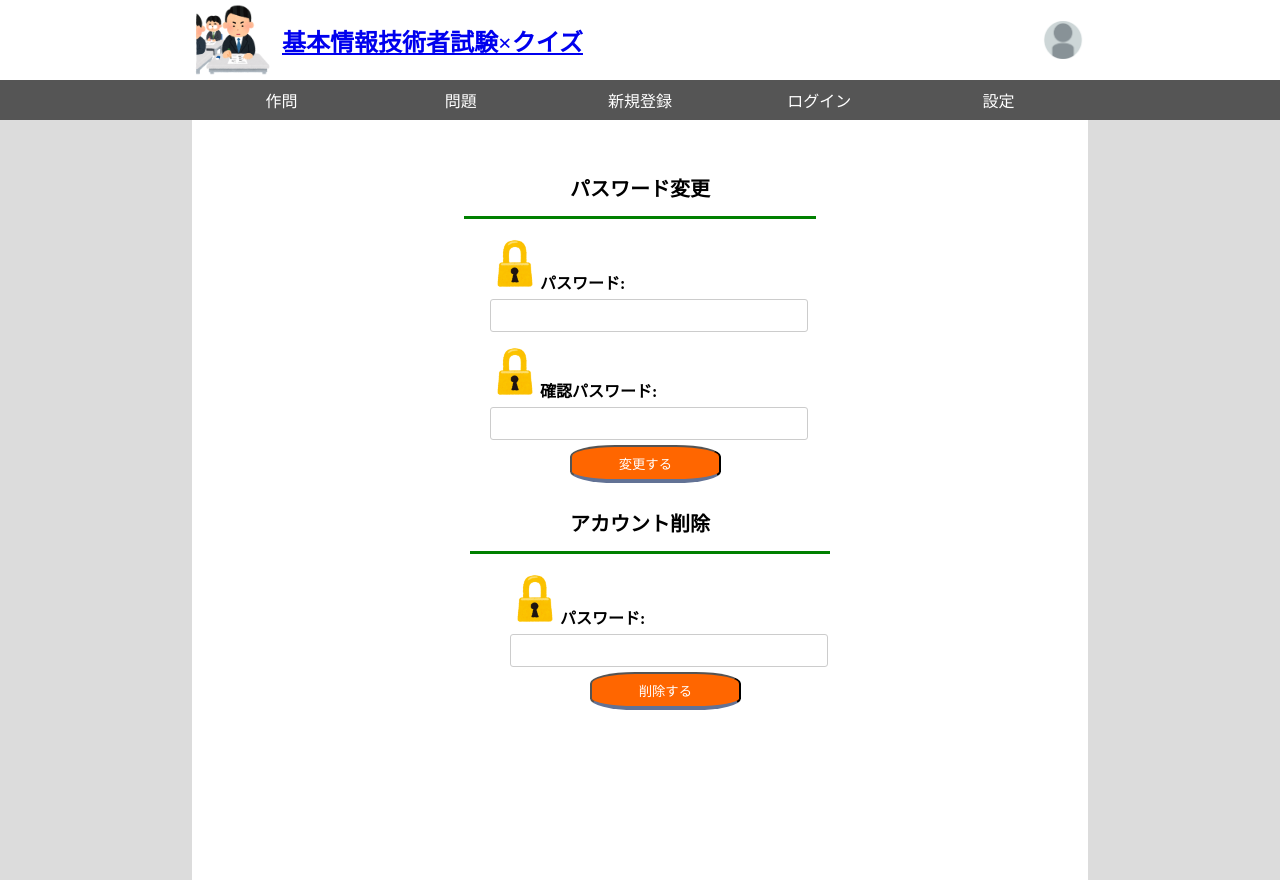
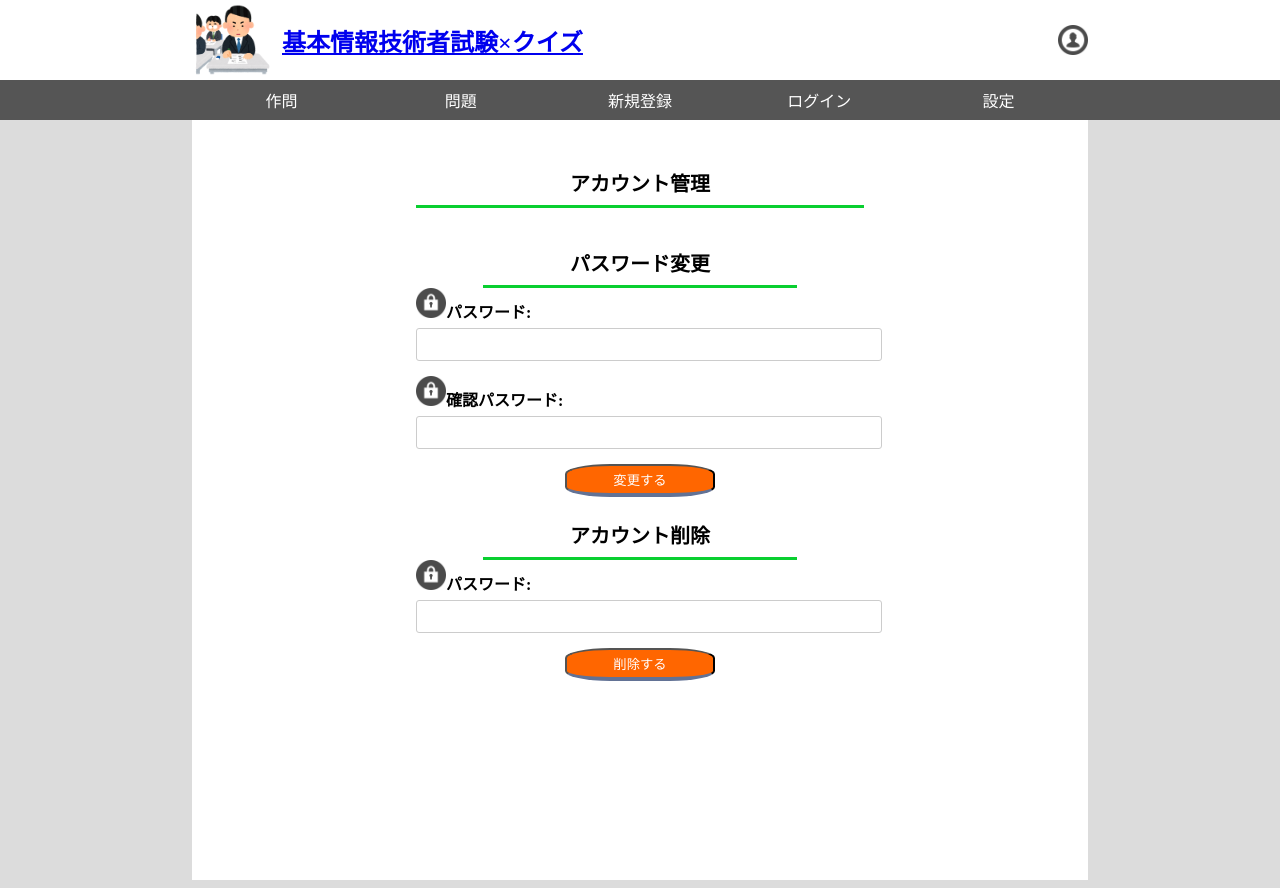
Before and after one commit to yuatomo/-------------, a PHP site: page /mypage/managementAccount.html in a window 1280 px wide. Run offline with PHP 8.4, Linux system fonts and the light colour scheme.

Commit message:
ユーザーアイコンを変更しました。

```diff
--- a/createQuestion/description.html
+++ b/createQuestion/description.html
@@ -15,7 +15,7 @@
                 </a>
                 <a href="index.html">基本情報技術者試験×クイズ</a>
                 <a class="mypage" href="../mypage/index.html">
-                    <img class="icon" src="../image/mypage.png" alt="マイページアイコン">
+                    <img class="icon" src="../image/user.png" alt="マイページアイコン">
                 </a>
             </h2>
         </header>
--- a/createQuestion/four-choice.html
+++ b/createQuestion/four-choice.html
@@ -15,7 +15,7 @@
                 </a>
                 <a href="index.html">基本情報技術者試験×クイズ</a>
                 <a class="mypage" href="../mypage/index.html">
-                    <img class="icon" src="../image/mypage.png" alt="マイページアイコン">
+                    <img class="icon" src="../image/user.png" alt="マイページアイコン">
                 </a>
             </h2>
         </header>
--- a/createQuestion/index.html
+++ b/createQuestion/index.html
@@ -15,7 +15,7 @@
                 </a>
                 <a href="../index.html">基本情報技術者試験×クイズ</a>
                 <a class="mypage" href="../mypage/index.html">
-                    <img class="icon" src="../image/mypage.png" alt="マイページアイコン">
+                    <img class="icon" src="../image/user.png" alt="マイページアイコン">
                 </a>
             </h2>
         </header>
--- a/createQuestion/list.html
+++ b/createQuestion/list.html
@@ -15,7 +15,7 @@
                 </a>
                 <a href="index.html">基本情報技術者試験×クイズ</a>
                 <a class="mypage" href="../mypage/index.html">
-                    <img class="icon" src="../image/mypage.png" alt="マイページアイコン">
+                    <img class="icon" src="../image/user.png" alt="マイページアイコン">
                 </a>
             </h2>
         </header>
--- a/css/navigation.css
+++ b/css/navigation.css
@@ -37,7 +37,7 @@ h2{
 }
 
 .icon {
-    width: 78px;
+    width: 55px;
     height: auto;
 }
 
--- a/index.html
+++ b/index.html
@@ -14,7 +14,7 @@
                 </a>
                 <a href="index.html">基本情報技術者試験×クイズ</a>
                 <a class="mypage" href="mypage/index.html">
-                    <img class="icon" src="image/logo.png" alt="マイページアイコン">
+                    <img class="icon" src="image/user.png" alt="マイページアイコン">
                 </a>
             </h2>
         </header>
--- a/loginAccount/index.html
+++ b/loginAccount/index.html
@@ -15,7 +15,7 @@
                 </a>
                 <a href="../index.html">基本情報技術者試験×クイズ</a>
                 <a class="mypage" href="../mypage/index.html">
-                    <img class="icon" src="../image/mypage.png" alt="マイページアイコン">
+                    <img class="icon" src="../image/user.png" alt="マイページアイコン">
                 </a>
             </h2>
         </header>
@@ -34,11 +34,11 @@
                 <div class="container">
                     <form action="login.php" method="POST">
                         <div class="form-group">
-                            <label for="username"><img src="../image/mypage.png" class="user-icon">ユーザー名:</label>
+                            <label for="username"><img src="../image/user.png" class="user-icon">ユーザー名:</label>
                             <input type="text" id="username" name="username" >
                         </div>
                         <div class="form-group">
-                            <label for="password"><img src="../image/lock_nankinjou.png" class="pass-icon">パスワード:</label>
+                            <label for="password"><img src="../image/key.png" class="pass-icon">パスワード:</label>
                             <input type="password" id="password" name="password" >
                         </div>
                         <div class="create">
--- a/mypage/css/managementAccount.css
+++ b/mypage/css/managementAccount.css
@@ -1,38 +1,24 @@
-h1 {
-    font-size: 20px;
-    text-align: center;
-    bottom: -10px;
-}
-
-.green{
-    position: relative;
-    width: 55%; /* 線の長さを調節する部分 */
-    height: 3px;
-    background-color: #008000; /* 緑色の線 */
-    margin: 0 auto; /* 中央に配置するためのマージン */
-
-}
-
-.green-under{
-    position: relative;
-    width: 120%; /* 線の長さを調節する部分 */
-    height: 3px;
-    background-color: #008000; /* 緑色の線 */
-    margin: 0 auto; /* 中央に配置するためのマージン */
-    position: relative;
-    left: -20px;
-
+h1{
+	box-sizing: border-box;
+	margin: 0 auto;
+	font-size: 20px;
+	border-bottom:3px solid #09cf30;
+	text-align: center;
+	width: 70%;
+	padding: 1vh 0;
 }
 
 
 
 /*パスワード変更*/
 .container {
-    width: 300px;
-    margin: 0 auto;
-    padding: 20px;
-    border-radius: 5px;
-  }
+	display: block;
+	box-sizing: border-box;
+	width: 70%;
+	height: 100%;
+	padding: 5% 0;
+	margin: 0 auto;
+}
   h2 {
     text-align: center;
     margin-bottom: 20px;
@@ -48,7 +34,6 @@ h1 {
     margin-bottom: 5px;
   }
 
-  input[type="password"],
   input[type="password"] {
     width: 100%;
     padding: 8px;
@@ -59,16 +44,14 @@ h1 {
   input[type="submit"] {
 
     display: inline-block;
-    padding: 0.5em 3.5em;
+    padding: 0.3em 3.5em;
     text-decoration: none;
     background: #FF6600;/*ボタン色*/
     color: #FFF;
     border-bottom: solid 4px #627295;
     border-radius: 30%;
     height: auto;
-    position: relative;
-    left: 80px;
-    top:-10px;
+
   }
 
   input[type="submit"]:hover {
@@ -82,5 +65,14 @@ h1 {
     border-bottom: none;/*線を消す*/
   }
 .icon {
-    width: 50px;
+    width: 30px;
 }
+
+/*変更ボタン中央寄せ*/
+.change{
+  text-align: center;
+}
+/*削除ボタン中央寄せ*/
+.delete{
+  text-align: center;
+}
--- a/mypage/growthRecord.html
+++ b/mypage/growthRecord.html
@@ -15,7 +15,7 @@
                 </a>
                 <a href="index.html">基本情報技術者試験×クイズ</a>
                 <a class="mypage" href="../mypage/index.html">
-                    <img class="icon" src="../image/mypage.png" alt="マイページアイコン">
+                    <img class="icon" src="../image/user.png" alt="マイページアイコン">
                 </a>
             </h2>
         </header>
--- a/mypage/managementAccount.html
+++ b/mypage/managementAccount.html
@@ -15,7 +15,7 @@
                 </a>
                 <a href="index.html">基本情報技術者試験×クイズ</a>
                 <a class="mypage" href="../mypage/index.html">
-                    <img class="icon" src="../image/mypage.png" alt="マイページアイコン">
+                    <img class="icon" src="../image/user.png" alt="マイページアイコン">
                 </a>
             </h2>
         </header>
@@ -30,31 +30,34 @@
         </nav>
         <div class="frame-gray">
             <div class="frame-white">
-                <h1>パスワード変更</h1>
-                <p class="green"></p>
 
+                    <h1>アカウント管理</h1>
                 <div class="container">
+                    <h1>パスワード変更</h1>
                     <form action="login.php" method="POST">
                         <div class="form-group">
-                            <label for="password"><img src="../image/lock_nankinjou.png" class="icon">パスワード:</label>
+                            <label for="password"><img src="../image/key.png" class="icon">パスワード:</label>
                             <input type="password" id="password" name="password" >
                         </div>
                         <div class="form-group">
-                            <label for="confirmationpassword"><img src="../image/lock_nankinjou.png" class="icon">確認パスワード:</label>
+                            <label for="confirmationpassword"><img src="../image/key.png" class="icon">確認パスワード:</label>
                             <input type="password" id="confirmationpassword" name="confirmationpassword" >
                         </div>
                         <div class="form-group">
+                            <div class="change">
                             <input type="submit" value="変更する">
+                            </div>
                         </div>
                         <h1>アカウント削除</h1>
-                        <p class="green-under"></p>
-                        <div class="container">
+
                         <form action="login.php" method="POST">
                             <div class="form-group">
-                            <label for="Deletepassword"><img src="../image/lock_nankinjou.png" class="icon">パスワード:</label>
+                            <label for="Deletepassword"><img src="../image/key.png" class="icon">パスワード:</label>
                             <input type="password" id="Deletepassword" name="Deletepassword" >
                         </div>
+                        <div class="delete">
                         <input type="submit" value="削除する">
+                        </div>
                     </form>
                 </div>
             </div>
--- a/mypage/setting.html
+++ b/mypage/setting.html
@@ -15,7 +15,7 @@
                 </a>
                 <a href="index.html">基本情報技術者試験×クイズ</a>
                 <a class="mypage" href="../mypage/index.html">
-                    <img class="icon" src="../image/mypage.png" alt="マイページアイコン">
+                    <img class="icon" src="../image/user.png" alt="マイページアイコン">
                 </a>
             </h2>
         </header>
@@ -33,9 +33,9 @@
                 <h1>設定</h1>
                 <div class="container">
 
-                    <a href="#" class="Button">BGM</a>
+                    <a  class="Button">BGM</a>
                     <input type="range" value="25">
-                    <a href="#" class="Button">SE</a>
+                    <a  class="Button">SE</a>
                     <input type="range" value="25">
                 </div>
             </div>
--- a/solveQuestion/description.html
+++ b/solveQuestion/description.html
@@ -15,7 +15,7 @@
                 </a>
                 <a href="index.html">基本情報技術者試験×クイズ</a>
                 <a class="mypage" href="../mypage/index.html">
-                    <img class="icon" src="../image/mypage.png" alt="マイページアイコン">
+                    <img class="icon" src="../image/user.png" alt="マイページアイコン">
                 </a>
             </h2>
         </header>
--- a/solveQuestion/four-choice.html
+++ b/solveQuestion/four-choice.html
@@ -15,7 +15,7 @@
                 </a>
                 <a href="index.html">基本情報技術者試験×クイズ</a>
                 <a class="mypage" href="..mypage/index.html">
-                    <img class="icon" src="../image/mypage.png" alt="マイページアイコン">
+                    <img class="icon" src="../image/user.png" alt="マイページアイコン">
                 </a>
             </h2>
         </header>
--- a/solveQuestion/grade.html
+++ b/solveQuestion/grade.html
@@ -15,7 +15,7 @@
                 </a>
                 <a href="index.html">基本情報技術者試験×クイズ</a>
                 <a class="mypage" href="../mypage/index.html">
-                    <img class="icon" src="../image/mypage.png" alt="マイページアイコン">
+                    <img class="icon" src="../image/user.png" alt="マイページアイコン">
                 </a>
             </h2>
         </header>
--- a/solveQuestion/index.html
+++ b/solveQuestion/index.html
@@ -15,7 +15,7 @@
                 </a>
                 <a href="index.html">基本情報技術者試験×クイズ</a>
                 <a class="mypage" href="../mypage/index.html">
-                    <img class="icon" src="../image/mypage.png" alt="マイページアイコン">
+                    <img class="icon" src="../image/user.png" alt="マイページアイコン">
                 </a>
             </h2>
         </header>
```
Also changed, not shown: createAccount/index.html (+4 -4 lines), mypage/gradeList.html (+1 -13 lines), mypage/index.html (+4 -4 lines).
